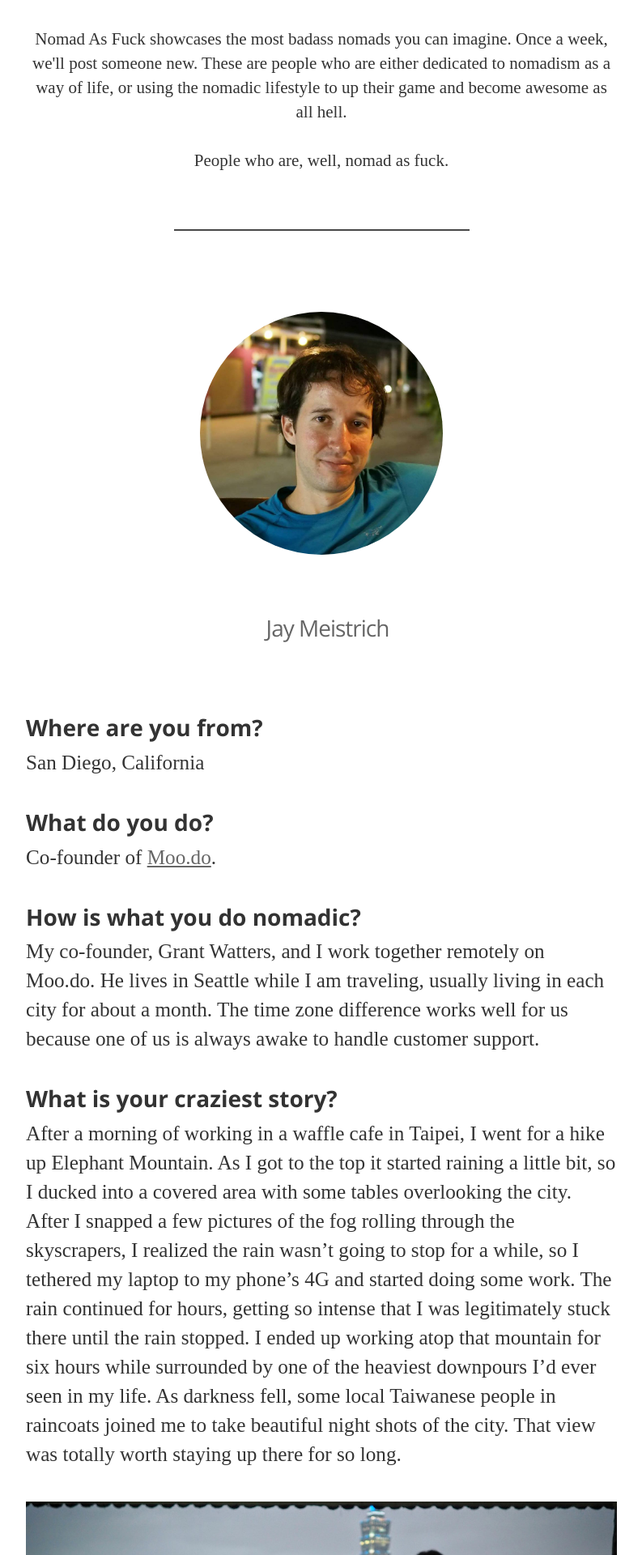
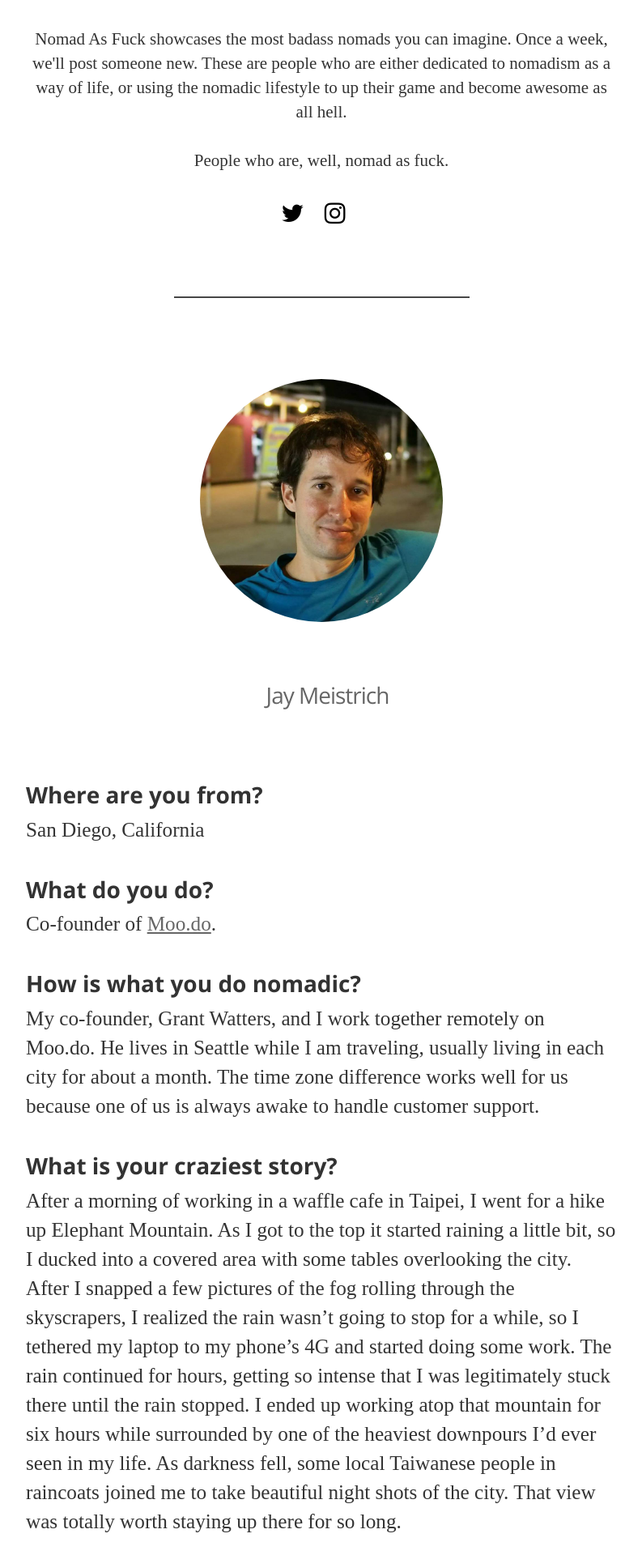
Before and after one commit to RichardLitt/nomad-as-fuck, a Jekyll site: the page built from index.md, in a window 1280 px wide. Shown: the part 437-2357 px from the top of the page at 81% size, without its empty margins (243-1036 px from the left). Built offline with Jekyll 4.4.1, drawn with Linux system fonts in a browser that asks for light colours; nearby versions of some CDN libraries; some web fonts are replaced; comment, search, counter and statistics services are not loaded.

Commit message:
Added social media

```diff
--- a/_includes/themes/nomadasfuck/index.html
+++ b/_includes/themes/nomadasfuck/index.html
@@ -58,6 +58,9 @@
             Nomad As Fuck showcases the most badass nomads you can imagine. Once a week, we'll post someone new. These are people who are either dedicated to nomadism as a way of life, or using the nomadic lifestyle to up their game and become awesome as all hell.
             <br /><br />
             People who are, well, nomad as fuck.
+
+            <p class="social-media">
+            <a href="https://twitter.com/#!/nomadasfuck" rel="me"><i class="fa fa-twitter"></i></a> <a href="https://instagram.com/nomadasfuck"><i class="fa fa-instagram"></i></a></p>
           </div>
 
           <hr style='width:50%; border-top: 2px solid #474747'/>
--- a/_sass/_custom.scss
+++ b/_sass/_custom.scss
@@ -247,11 +247,11 @@ img.post-image {
 }
 
 .social-media {
-  margin: 3% 0;
+  margin-top: 30px;
   a {
     padding: 0 20px 0 0;
     color: #000;
-    font-size: 20px;
+    font-size: 30px;
     &:hover {
       text-decoration: none;
       color: red;
```
